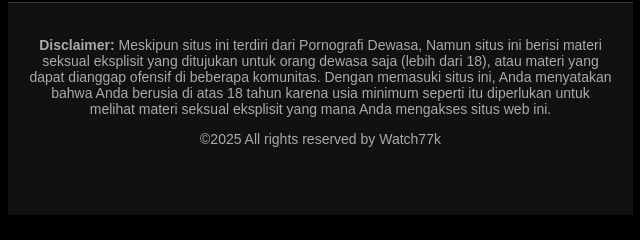
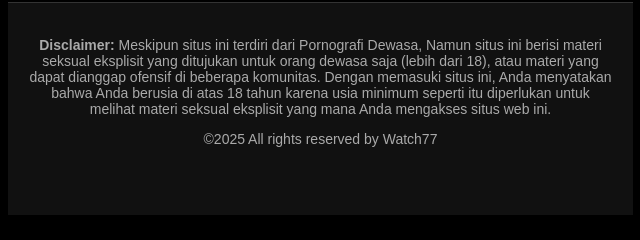
Before and after one commit to aldoofficial1/Watch-77, a plain HTML site: page index.html in a window 1280 px wide. Shown: the part 519-759 px from the top of the page, 637-1277 px from the left. Drawn offline with Linux system fonts and the light colour scheme.

Commit message:
Update index.html

```diff
--- a/index.html
+++ b/index.html
@@ -238,7 +238,7 @@ function filterVideos() {
   </script>
   <footer style="background-color: #111; color: #aaa; text-align: center; padding: 20px; font-size: 14px; border-top: 1px solid #333;">
   <p><strong>Disclaimer:</strong> Meskipun situs ini terdiri dari Pornografi Dewasa, Namun situs ini berisi materi seksual eksplisit yang ditujukan untuk orang dewasa saja (lebih dari 18), atau materi yang dapat dianggap ofensif di beberapa komunitas. Dengan memasuki situs ini, Anda menyatakan bahwa Anda berusia di atas 18 tahun karena usia minimum seperti itu diperlukan untuk melihat materi seksual eksplisit yang mana Anda mengakses situs web ini.</p>
-  <p>&copy;2025 All rights reserved by Watch77k</p1>
+  <p>&copy;2025 All rights reserved by Watch77</p1>
   </footer>
 
 </body>
```
